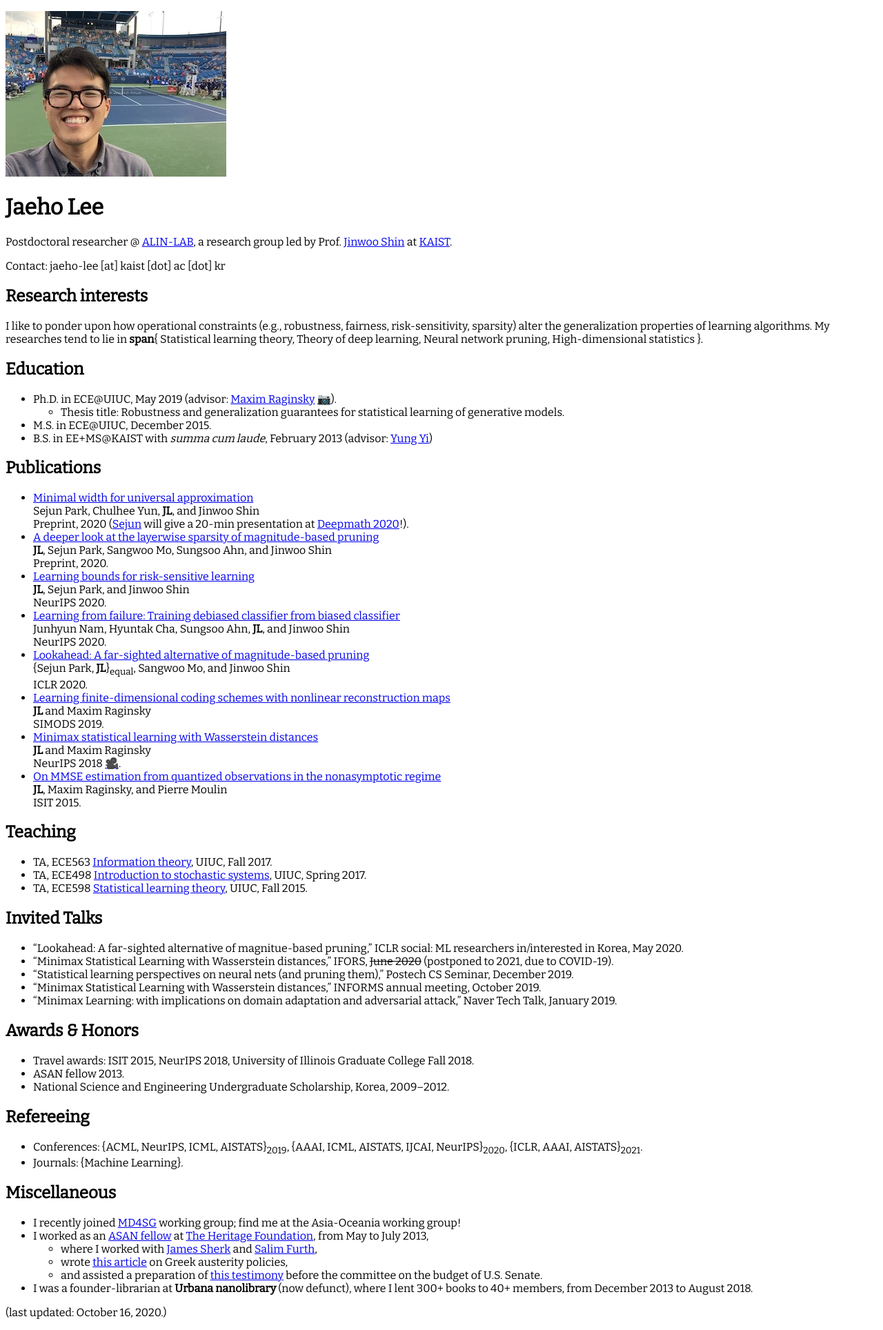
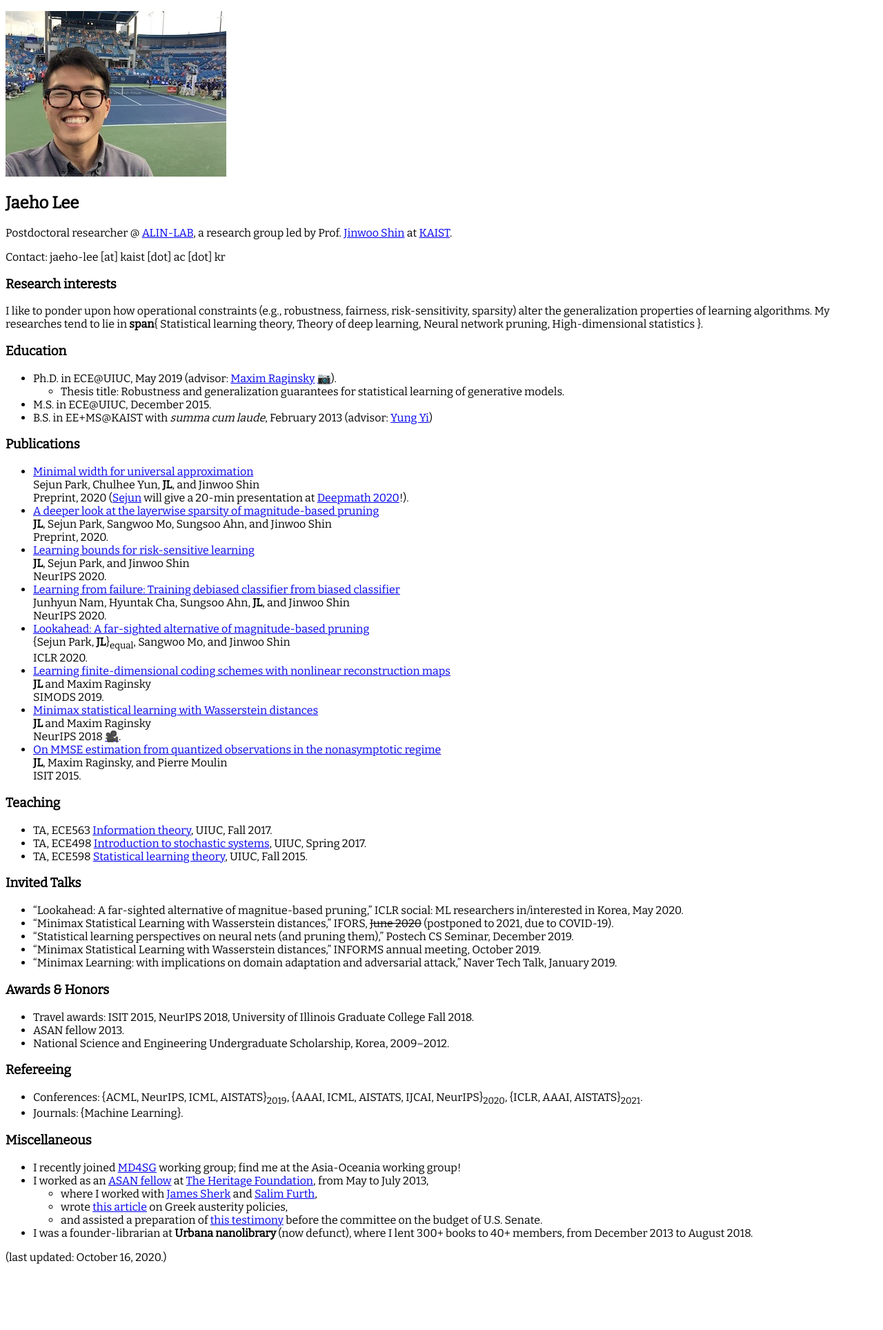
Before and after one commit to jaeho-lee/jaeho-lee.github.io, a Jekyll site: the page built from index.md, in a window 1280 px wide. Shown: the whole page at 69% size. Built offline with Jekyll 4.4.1, drawn with Linux system fonts in a browser that asks for light colours; emoji names are drawn with the system emoji font; after the commit the page ends 1848 px from its top, so only the background shows below that.

```diff
--- a/index.md
+++ b/index.md
@@ -5,22 +5,22 @@ title: Jaeho Lee
 
 <img src="assets/profile.jpg">
 
-# Jaeho Lee
+## Jaeho Lee
 Postdoctoral researcher @ [ALIN-LAB](http://alinlab.kaist.ac.kr), a research group led by Prof. [Jinwoo Shin](http://alinlab.kaist.ac.kr/shin.html) at [KAIST](http://kaist.ac.kr).
 
 Contact: jaeho-lee [at] kaist [dot] ac [dot] kr
 
-## Research interests
+### Research interests
 I like to ponder upon how operational constraints (e.g., robustness, fairness, risk-sensitivity, sparsity) alter the generalization properties of learning algorithms. My researches tend to lie in
 **span**{ Statistical learning theory, Theory of deep learning, Neural network pruning, High-dimensional statistics }.
 
-## Education
+### Education
 * Ph.D. in ECE@UIUC, May 2019 (advisor: [Maxim Raginsky](http://maxim.ece.illinois.edu) [:camera:](assets/max_and_i.jpg)).
 	* Thesis title: Robustness and generalization guarantees for statistical learning of generative models.
 * M.S. in ECE@UIUC, December 2015.
 * B.S. in EE+MS@KAIST with *summa cum laude*, February 2013 (advisor: [Yung Yi](http://lanada.kaist.ac.kr/~yi/))
 
-## Publications
+### Publications
 * [Minimal width for universal approximation](https://arxiv.org/abs/2006.08859)
 Sejun Park, Chulhee Yun, **JL**, and Jinwoo Shin
 Preprint, 2020 ([Sejun](https://sites.google.com/site/sejunparksite/) will give a 20-min presentation at [Deepmath 2020](https://deepmath-conference.com)!).
@@ -46,28 +46,28 @@ NeurIPS 2018 [:movie_camera:](https://www.videoken.com/embed/h-nWXfuEpF4?tocitem
 **JL**, Maxim Raginsky, and Pierre Moulin
 ISIT 2015.
 
-## Teaching
+### Teaching
 * TA, ECE563 [Information theory](http://maxim.ece.illinois.edu/teaching/fall17/index.html), UIUC, Fall 2017.
 * TA, ECE498 [Introduction to stochastic systems](https://courses.engr.illinois.edu/ece498mr/sp2017/), UIUC, Spring 2017.
 * TA, ECE598 [Statistical learning theory](http://maxim.ece.illinois.edu/teaching/fall15b/index.html), UIUC, Fall 2015.
 
-## Invited Talks
+### Invited Talks
 * "Lookahead: A far-sighted alternative of magnitue-based pruning," ICLR social: ML researchers in/interested in Korea, May 2020.
 * "Minimax Statistical Learning with Wasserstein distances," IFORS, ~~June 2020~~ (postponed to 2021, due to COVID-19).
 * "Statistical learning perspectives on neural nets (and pruning them)," Postech CS Seminar, December 2019.
 * "Minimax Statistical Learning with Wasserstein distances," INFORMS annual meeting, October 2019.
 * "Minimax Learning: with implications on domain adaptation and adversarial attack," Naver Tech Talk, January 2019.
 
-## Awards & Honors
+### Awards & Honors
 * Travel awards: ISIT 2015, NeurIPS 2018, University of Illinois Graduate College Fall 2018.
 * ASAN fellow 2013.
 * National Science and Engineering Undergraduate Scholarship, Korea, 2009–2012.
 
-## Refereeing
+### Refereeing
 * Conferences: {ACML, NeurIPS, ICML, AISTATS}<sub>2019</sub>, {AAAI, ICML, AISTATS, IJCAI, NeurIPS}<sub>2020</sub>, {ICLR, AAAI, AISTATS}<sub>2021</sub>.
 * Journals: {Machine Learning}.
 
-## Miscellaneous
+### Miscellaneous
 * I recently joined [MD4SG](http://md4sg.com/) working group; find me at the Asia-Oceania working group!
 * I worked as an [ASAN fellow](https://www.asanacademy.org/kor/main/index.php) at [The Heritage Foundation](https://www.heritage.org), from May to July 2013,
 	* where I worked with [James Sherk](https://www.heritage.org/staff/james-sherk) and [Salim Furth](https://www.heritage.org/staff/salim-furth),
```
